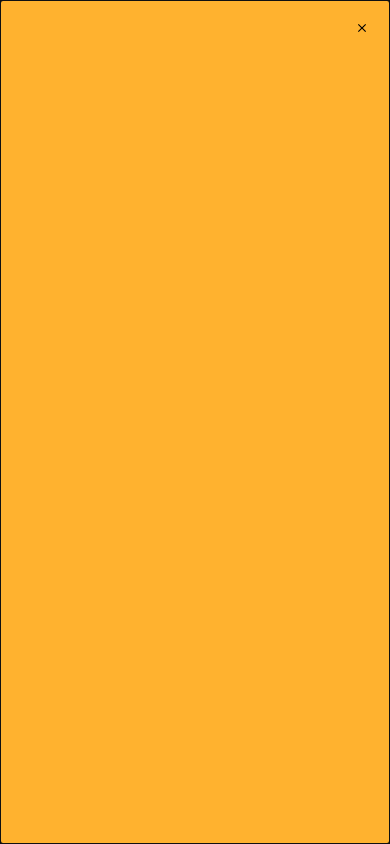
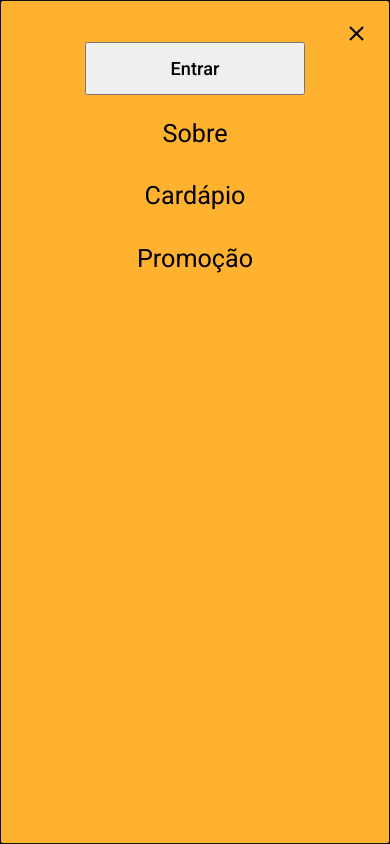
Before and after one commit to Cesarkrautiuk/hamburger-Reactjs, a React (Create React App) app: page / in a window 390 px wide. Both pictures are taken after a click on the icon 53 px from the left and 29 px from the top of the page. Shown: the top 844 px of the page. Built offline with nearby package versions, Linux system fonts and the light colour scheme; a web font is replaced by a local one.

Commit message:
mobile nav adjustment

```diff
--- a/src/component/header/index.tsx
+++ b/src/component/header/index.tsx
@@ -1,6 +1,14 @@
 import Logo from "../../asset/logo.png";
 import { MdMenu, MdShoppingCart, MdClose } from "react-icons/md";
-import { Menu, LogoImg, Span, ModalHeader } from "./styled";
+import {
+  Menu,
+  LogoImg,
+  Span,
+  ModalHeader,
+  ModalContent,
+  ButtonEntrar,
+  A,
+} from "./styled";
 import { HTMLAttributes, useState } from "react";
 import { useHistory } from "react-router-dom";
 import Modal from "react-modal";
@@ -45,8 +53,14 @@
         className="react-modal-content"
       >
         <ModalHeader>
-          <MdClose />
+          <MdClose onClick={closeModal} size="25" />
         </ModalHeader>
+        <ModalContent>
+          <ButtonEntrar>Entrar</ButtonEntrar>
+          <A onClick={() => history.push("/sobre")}>Sobre</A>
+          <A onClick={() => history.push("/cardapio")}>Cardápio</A>
+          <A onClick={() => history.push("/promocao")}>Promoção</A>
+        </ModalContent>
       </Modal>
     </>
   );
--- a/src/component/header/styled.ts
+++ b/src/component/header/styled.ts
@@ -55,6 +55,7 @@
     border-radius: 0.2rem;
     color: black;
     width: 4rem;
+    cursor: pointer;
   }
   @media (max-width: 500px) {
     nav {
@@ -102,3 +103,39 @@
     padding: 1rem 1rem;
   }
 `;
+export const ModalContent = styled.div`
+  display: flex;
+  flex-direction: column;
+  justify-content: center;
+  align-items: center;
+`;
+export const ButtonEntrar = styled.button`
+  width: 72%;
+  height: 3.4rem;
+  font-family: "Roboto", sans-serif;
+  font-weight: 500;
+  font-size: 1rem;
+  margin-bottom: 0.6rem;
+  cursor: pointer;
+  @media (max-width: 500px) {
+    height: 3.8rem;
+    font-size: 1.3rem;
+  }
+`;
+export const A = styled.a`
+  font-family: "Roboto", sans-serif;
+  text-decoration: none;
+  font-size: 1.2rem;
+  margin-top: 1.1rem;
+  color: #000000;
+  padding-bottom: 1rem;
+  border-bottom: 0.3rem solid transparent;
+  cursor: pointer;
+  &:hover {
+    border-bottom: 0.3rem solid #ffff;
+    padding-bottom: 1rem;
+  }
+  @media (max-width: 500px) {
+    font-size: 1.8rem;
+  }
+`;
--- a/src/page/Home/styled.ts
+++ b/src/page/Home/styled.ts
@@ -36,6 +36,7 @@
     font-family: "Roboto", sans-serif;
     font-weight: bold;
     font-size: 1.1rem;
+    cursor: pointer;
   }
   @media (max-width: 768px) {
     width: 33vw;
--- a/src/page/shoppingCart/index.tsx
+++ b/src/page/shoppingCart/index.tsx
@@ -2,7 +2,7 @@
 import { ListerScroll } from "../../hooks/scrolListerner";
 import { useShoppingCart } from "../../hooks/useShoppingCart";
 import { lista } from "../../banco/estaComPressa";
-import { MdAddCircle, MdRemoveCircle, MdClose } from "react-icons/md";
+import { MdAddCircle, MdRemoveCircle } from "react-icons/md";
 import {
   Content,
   Shopping,
--- a/src/styles/global.ts
+++ b/src/styles/global.ts
@@ -34,11 +34,15 @@
 
 }
 .react-modal-content{
-  width: 100%;
-  max-width: 480px;
+  width: 30%;
   background: #FFB22F;
   padding: 3rem;
   position: relative;
-
+  @media (max-width: 768px) {
+    width: 45%;
+  }
+  @media (max-width: 500px) {
+    width: 100%;
+  }
 }
 `;
```
